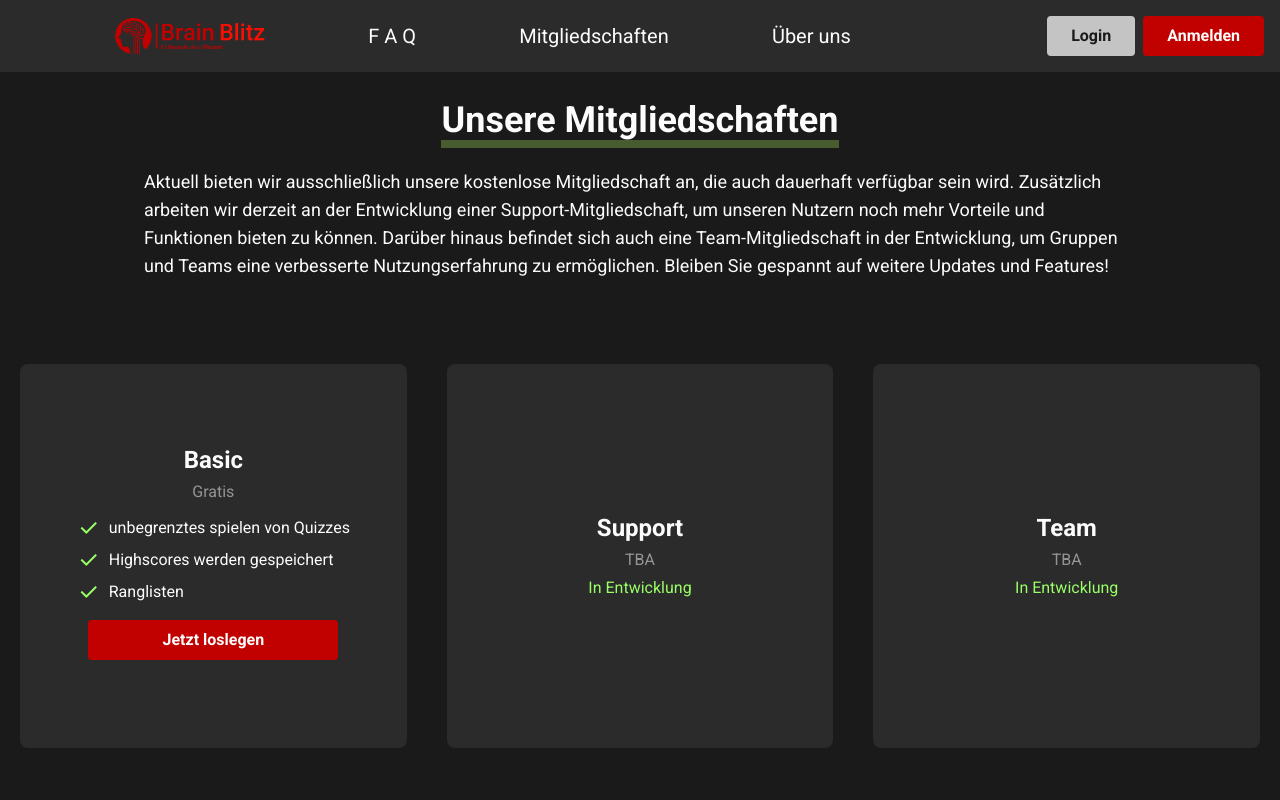
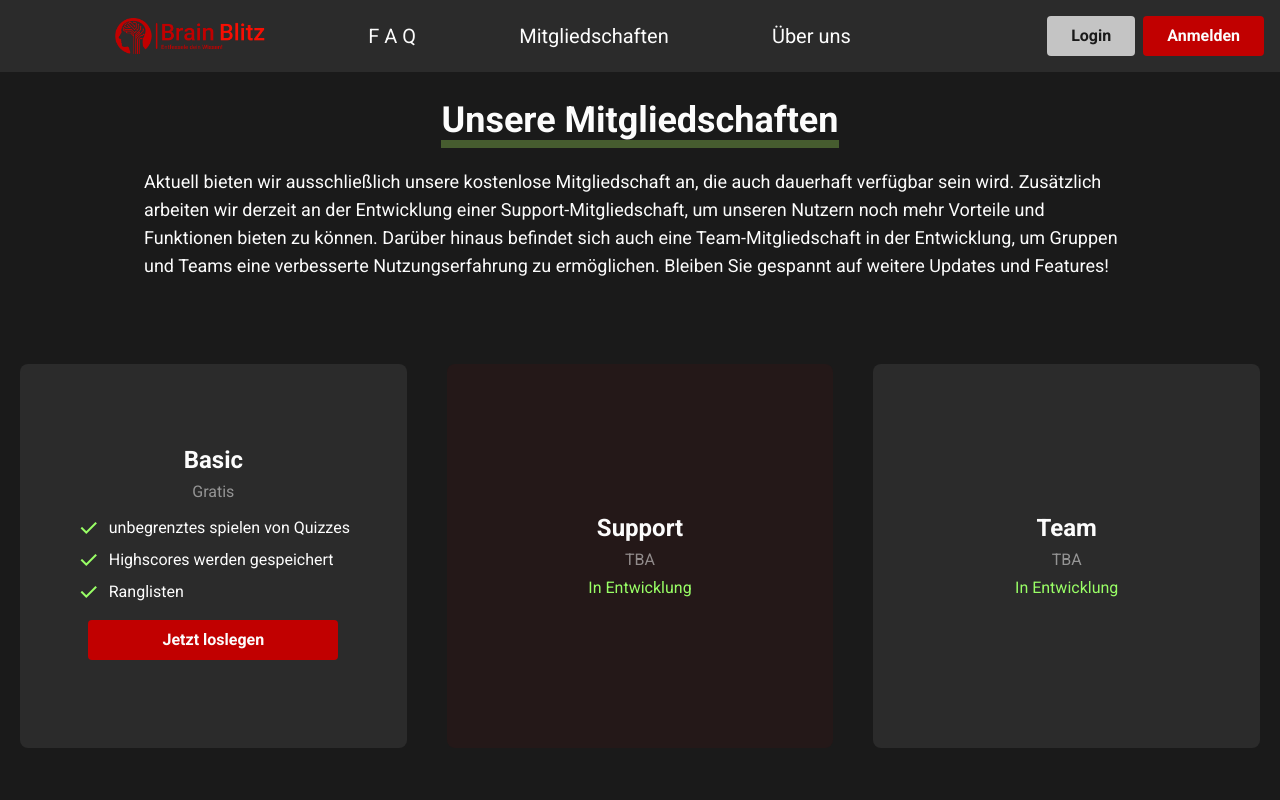
Before and after one commit to SlowMoschen/Brain_Blitz, a React (Vite) app in the folder client/: page /memberships in a window 1280 px wide. Shown: the top 800 px of the page. Built offline with nearby package versions, Linux system fonts and the light colour scheme.

Commit message:
changed background color system for membership card

```diff
--- a/client/src/routes/home/pages/memberships/MembershipCard.tsx
+++ b/client/src/routes/home/pages/memberships/MembershipCard.tsx
@@ -4,7 +4,7 @@ import { BREAKPOINTS } from "../../../../shared/constants/breakpoints";
 import Button from "../../../../shared/components/Button";
 
 interface MembershipCardProps {
-    containerBGColor: 'bg-bg-secondary' | 'bg-primary-light';
+  secondaryBGColor?: boolean;
   title: string;
   price: string;
   features: string[];
@@ -13,32 +13,48 @@ interface MembershipCardProps {
   isAvailable: boolean;
 }
 
-export default function MembershipCard({ containerBGColor, title, price, features, btnOnClick, btnText, isAvailable }: MembershipCardProps) {
-
+export default function MembershipCard({
+  secondaryBGColor = false,
+  title,
+  price,
+  features,
+  btnOnClick,
+  btnText,
+  isAvailable,
+}: MembershipCardProps) {
   const screenSize = useScreenSize();
 
   if (!isAvailable) {
     return (
-            <div className={`${containerBGColor} flex flex-col justify-center items-center m-5 p-2 rounded-lg min-h-96`}>
+      <div
+        className={`${
+          secondaryBGColor ? "bg-primary-light" : "bg-bg-secondary"
+        } flex flex-col justify-center items-center m-5 p-2 rounded-lg min-h-96`}
+      >
         <h2 className="text-2xl font-bold">{title}</h2>
         <p className="opacity-50 my-1">{price}</p>
         <p className="text-accent text-center">In Entwicklung</p>
       </div>
-        )
+    );
   } else {
     return (
-            <div className={`${containerBGColor} flex flex-col justify-center items-center m-5 p-2 rounded-lg min-h-96`}>
+      <div
+        className={`${
+          secondaryBGColor ? "bg-primary-light" : "bg-bg-secondary"
+        } flex flex-col justify-center items-center m-5 p-2 rounded-lg min-h-96`}
+      >
         <h2 className="text-2xl font-bold">{title}</h2>
         <p className="opacity-50 my-1">{price}</p>
         <ul className="list-none">
           {features.map((feature, index) => (
-                        <li key={index} className={clsx(
-                            'flex items-start my-2',
-                            screenSize.width <= BREAKPOINTS.sm ? 'text-sm' : ''
-                        )}>
-                            <span className="material-symbols-outlined text-accent mr-2">
-                                    done
-                            </span>
+            <li
+              key={index}
+              className={clsx(
+                "flex items-start my-2",
+                screenSize.width <= BREAKPOINTS.sm ? "text-sm" : ""
+              )}
+            >
+              <span className="material-symbols-outlined text-accent mr-2">done</span>
               {feature}
             </li>
           ))}
@@ -47,6 +63,6 @@ export default function MembershipCard({ containerBGColor, title, price, feature
           {btnText}
         </Button>
       </div>
-        )
+    );
   }
 }
--- a/client/src/routes/home/pages/memberships/Memeberships.tsx
+++ b/client/src/routes/home/pages/memberships/Memeberships.tsx
@@ -6,7 +6,6 @@ import { BREAKPOINTS } from "../../../../shared/constants/breakpoints";
 import { useNavigate } from "react-router-dom";
 
 export default function Memberships() {
-
   const screenSize = useScreenSize();
   const redirect = useNavigate();
 
@@ -21,9 +20,9 @@ export default function Memberships() {
       title: "Basic",
       price: "Gratis",
       features: defaultFeatures,
-            btnOnClick: () => redirect('/auth/register'),
+      btnOnClick: () => redirect("/auth/register"),
       btnText: "Jetzt loslegen",
-            isAvailable: true
+      isAvailable: true,
     },
     {
       title: "Support",
@@ -31,7 +30,8 @@ export default function Memberships() {
       features: [...defaultFeatures, "Priorisierter Support"],
       btnOnClick: () => {},
       btnText: "Jetzt beitreten",
-            isAvailable: false
+      isAvailable: false,
+      secondaryBGColor: true,
     },
     {
       title: "Team",
@@ -39,8 +39,8 @@ export default function Memberships() {
       features: [...defaultFeatures, "Team-Features"],
       btnOnClick: () => {},
       btnText: "Jetzt beitreten",
-            isAvailable: false
-        }
+      isAvailable: false,
+    },
   ];
 
   return (
@@ -50,12 +50,23 @@ export default function Memberships() {
         para1="
         Aktuell bieten wir ausschließlich unsere kostenlose Mitgliedschaft an, die auch dauerhaft verfügbar sein wird. Zusätzlich arbeiten wir derzeit an der Entwicklung einer Support-Mitgliedschaft, um unseren Nutzern noch mehr Vorteile und Funktionen bieten zu können. Darüber hinaus befindet sich auch eine Team-Mitgliedschaft in der Entwicklung, um Gruppen und Teams eine verbesserte Nutzungserfahrung zu ermöglichen. Bleiben Sie gespannt auf weitere Updates und Features!"
       />
-      <div className={clsx(
-        'w-full my-10',
-        screenSize.width >= BREAKPOINTS.lg ? 'grid grid-cols-3' : 'flex flex-col'
-      )}>
+      <div
+        className={clsx(
+          "w-full my-10",
+          screenSize.width >= BREAKPOINTS.lg ? "grid grid-cols-3" : "flex flex-col"
+        )}
+      >
         {memberships.map((membership, index) => (
-            <MembershipCard key={index} containerBGColor="bg-bg-secondary" title={membership.title} price={membership.price} features={membership.features} btnOnClick={membership.btnOnClick} btnText={membership.btnText} isAvailable={membership.isAvailable} />
+          <MembershipCard
+            key={index}
+            secondaryBGColor={membership.secondaryBGColor}
+            title={membership.title}
+            price={membership.price}
+            features={membership.features}
+            btnOnClick={membership.btnOnClick}
+            btnText={membership.btnText}
+            isAvailable={membership.isAvailable}
+          />
         ))}
       </div>
     </>
```
Lines whose indentation alone changed are shown as unchanged.
